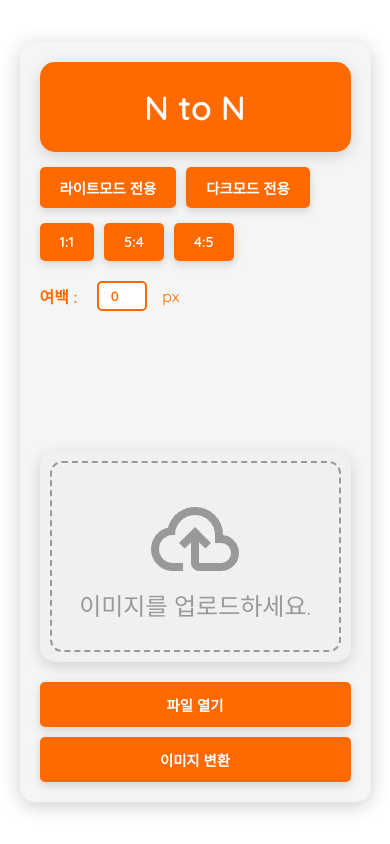
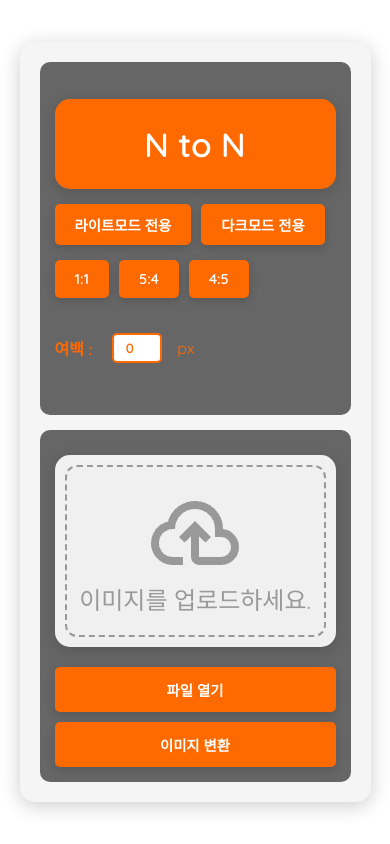
Before and after one commit to Four-Star/For_instagram, a Flask app: page / in a window 390 px wide. Run offline with Flask 3, Linux system fonts and the light colour scheme.

Commit message:
modification

```diff
--- a/static/style.css
+++ b/static/style.css
@@ -47,6 +47,7 @@ body {
     flex: 1;
     width: 55%;
     height: 100%;
+    /*height: auto;*/
     position: absolute;
     top: 0;
     left: 0;
@@ -271,15 +272,39 @@ body {
 
 /* 작은 화면에서 비율 최적화 */
 @media (max-width: 768px) {
+    /*.main-content {*/
+    /*    flex-direction: column;*/
+    /*    align-items: center;*/
+    /*    justify-content: flex-start;*/
+    /*    gap: 15px; !* 위아래 간격 통일 *!*/
+    /*    !*background-color: #333333;*!*/
+    /*}*/
+
+    /*.left-section, .right-section {*/
+    /*    width: 100%;*/
+    /*    height: fit-content;*/
+    /*    justify-content: flex-start; !* 위쪽 배치 *!*/
+    /*    position: relative;*/
+    /*    background-color: #666666;*/
+    /*}*/
     .main-content {
         flex-direction: column;
-        align-items: center;
-        gap: 15px; /* 위아래 간격 통일 */
+        align-items: stretch; /* 컨테이너 너비를 꽉 채우기 */
+        justify-content: flex-start;
+        gap: 15px; /* 섹션 간 불필요한 공백 제거 */
     }
 
     .left-section, .right-section {
         width: 100%;
+        min-height: 200px; /* 최소 높이 설정 */
+        position: relative;
+        display: flex;
+        flex-direction: column;
+        justify-content: center; /* 안의 요소를 중앙 정렬 */
         align-items: center;
+        padding: 15px;
+        background-color: #666666;
+        border-radius: 10px;
     }
 
     /* 제목 박스 크기 조절 */
@@ -316,7 +341,7 @@ body {
     .button-container {
         display: flex;
         flex-direction: column;
-        align-items: flex-start; /* 왼쪽 정렬 */
+        justify-content: flex-start; /* 위쪽 배치 */
         gap: 10px; /* 버튼 간격 조정 */
         width: 100%;
     }
```
